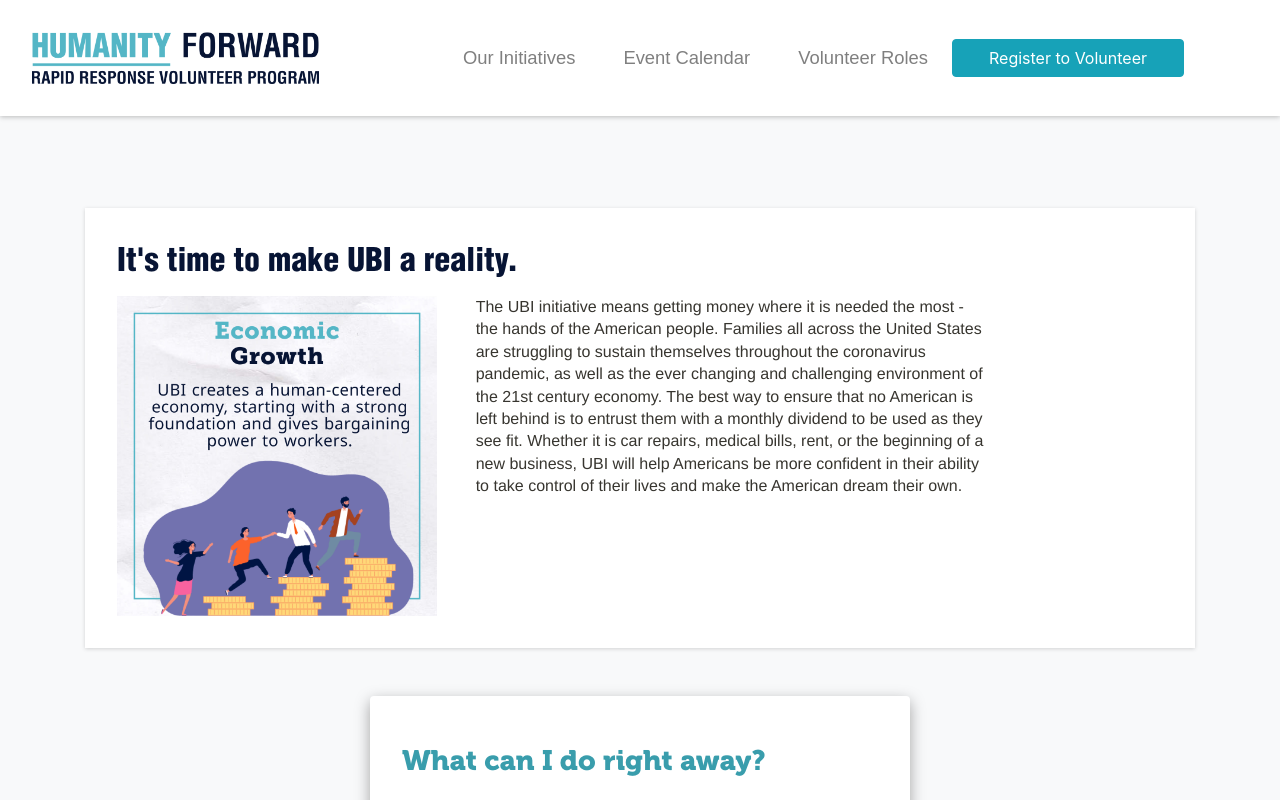
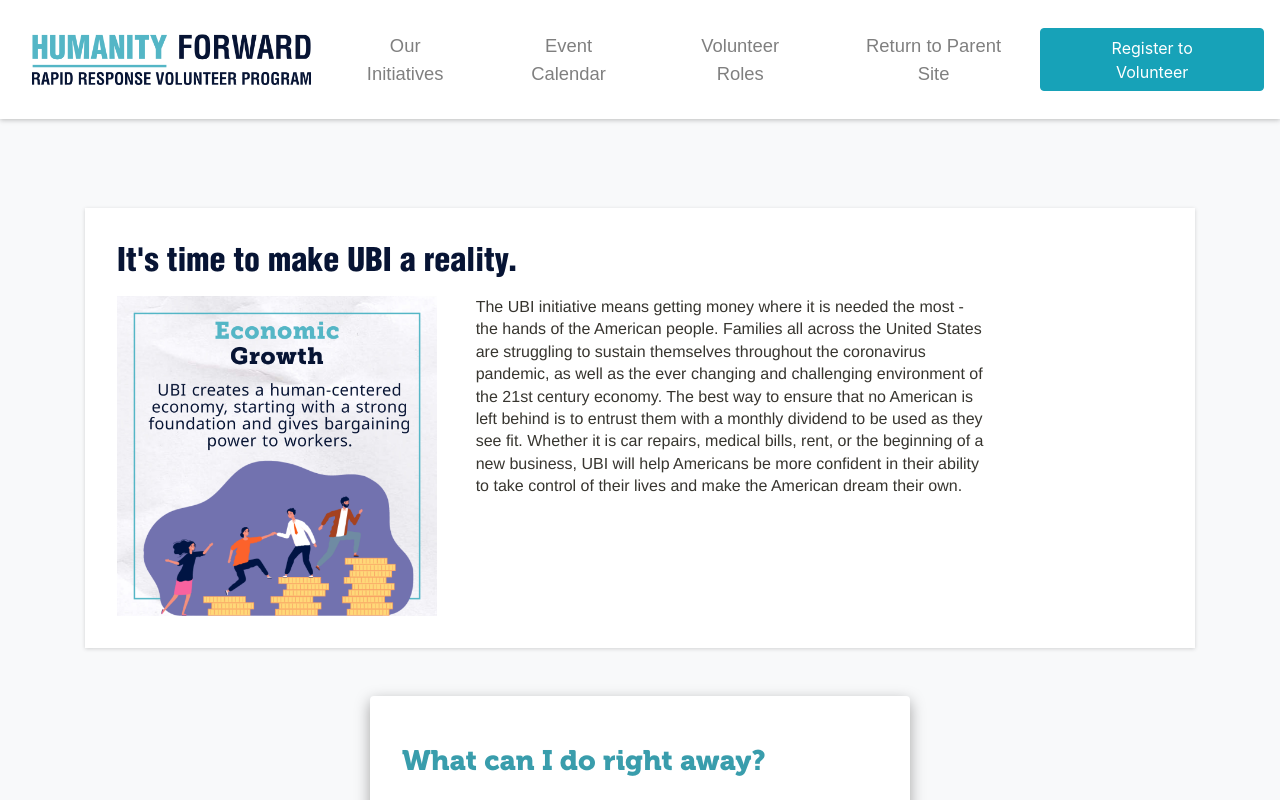
Before and after one commit to HF-RapidResponse/volunteer-portal, a React (Create React App) app in the folder client/: page / in a window 1280 px wide. Shown: the top 800 px of the page. Built offline with nearby package versions, Linux system fonts and the light colour scheme.

Commit message:
added nav item to go back to main HF website (#66)
* added nav item to go back to main HF website

* removed margin right on nav links and changed link text for going back to HF site

```diff
--- a/client/src/components/Header.js
+++ b/client/src/components/Header.js
@@ -14,6 +14,10 @@ function Header() {
     { displayName: 'Our Initiatives', url: '/initiatives' },
     { displayName: 'Event Calendar', url: '/calendar' },
     { displayName: 'Volunteer Roles', url: '/roles' },
+    {
+      displayName: 'Return to Parent Site',
+      url: 'https://movehumanityforward.com/',
+    },
     // { displayName: 'About Us', url: '/about' },
     // { displayName: 'Our Candidates', url: '/candidates' },
     // { displayName: 'Sign In', url: '/signin' },
@@ -47,14 +51,25 @@ function Header() {
       );
     } else {
       navLinks.push(
+        link && link[0] === '/' ? (
           <Link
-          className="nav-link ml-3 mr-3"
+            className="nav-link ml-3 mr-3 text-center"
             key={link.displayName + i}
             to={link.url}
             onClick={() => setTimeout(() => setExpanded(false), 100)}
           >
             {link.displayName}
           </Link>
+        ) : (
+          <a
+            className="nav-link ml-3 mr-3 text-center"
+            href={link.url}
+            key={`nav-child-${i}`}
+            onClick={() => setTimeout(() => setExpanded(false), 100)}
+          >
+            {link.displayName}
+          </a>
+        )
       );
     }
   }
@@ -81,10 +96,7 @@ function Header() {
           onClick={() => setExpanded(!expanded)}
         />
         <Navbar.Collapse id="basic-navbar-nav">
-          <Nav
-            className="ml-auto d-lg-flex align-items-center"
-            id="links-container"
-          >
+          <Nav className="ml-auto d-lg-flex align-items-center">
             <>{navLinks}</>
             <Link to={'/register'}>
               <Button
--- a/client/src/styles/header.scss
+++ b/client/src/styles/header.scss
@@ -8,7 +8,7 @@
 #hf-logo {
   height: auto;
   max-height: 3.25rem;
-  max-width:100%;
+  max-width: 100%;
 }
 
 .nav-link {
@@ -16,7 +16,3 @@
   font-family: Arial;
   max-width: 80%;
 }
-
-#links-container {
-  margin-right: 5rem;
-}
```
Lines whose indentation alone changed are shown as unchanged.
